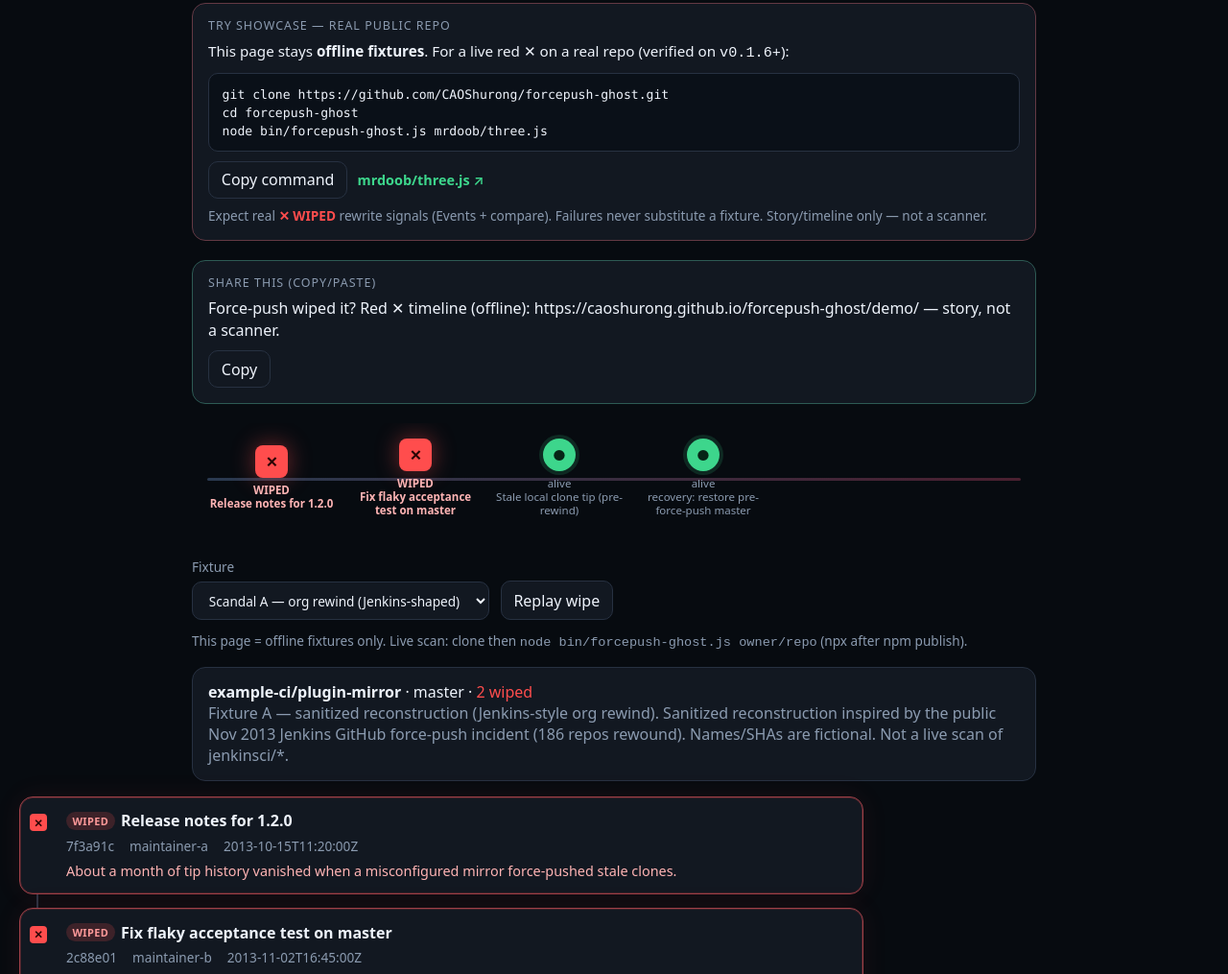
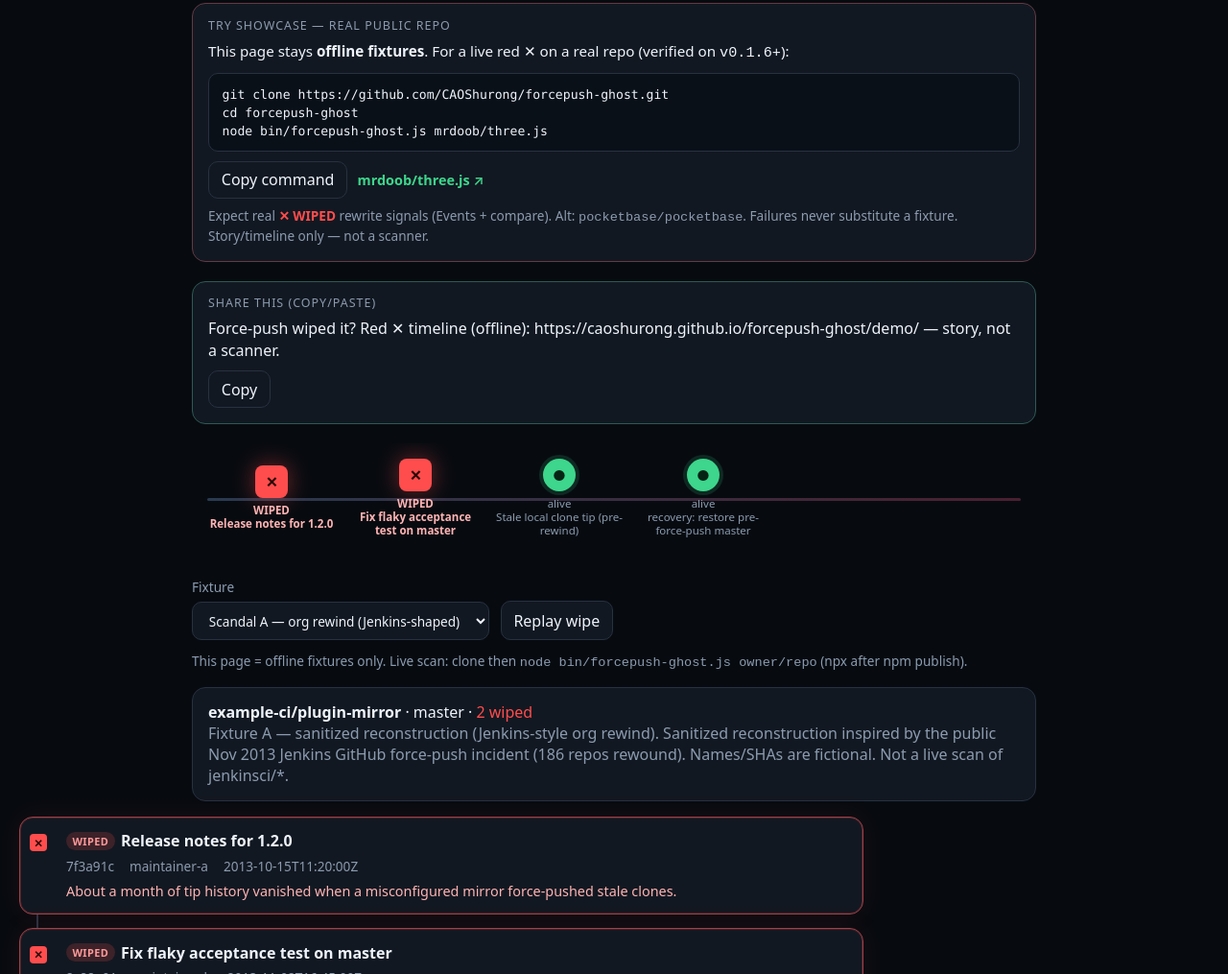
Before and after one commit to CAOShurong/forcepush-ghost, a website: page demo/index.html in a window 1280 px wide. Shown: the part 822-1837 px from the top of the page at 96% size. Drawn offline with Linux system fonts and the light colour scheme.

Commit message:
docs(demo): note pocketbase showcase as live ✕ alt

```diff
--- a/demo/index.html
+++ b/demo/index.html
@@ -56,7 +56,7 @@ node bin/forcepush-ghost.js mrdoob/three.js</pre>
       <button type="button" id="copyShowcase" class="share-copy">Copy command</button>
       <a class="showcase-link" href="https://github.com/mrdoob/three.js" target="_blank" rel="noopener noreferrer">mrdoob/three.js ↗</a>
     </div>
-    <p class="showcase-note">Expect real <span class="wiped">✕ WIPED</span> rewrite signals (Events + compare). Failures never substitute a fixture. Story/timeline only — not a scanner.</p>
+    <p class="showcase-note">Expect real <span class="wiped">✕ WIPED</span> rewrite signals (Events + compare). Alt: <code>pocketbase/pocketbase</code>. Failures never substitute a fixture. Story/timeline only — not a scanner.</p>
   </section>
 
   <section class="share-card" aria-label="Copy-paste share text">
```
Also changed, not shown: launch/READY_TO_POST.md (+2 -0 lines).
